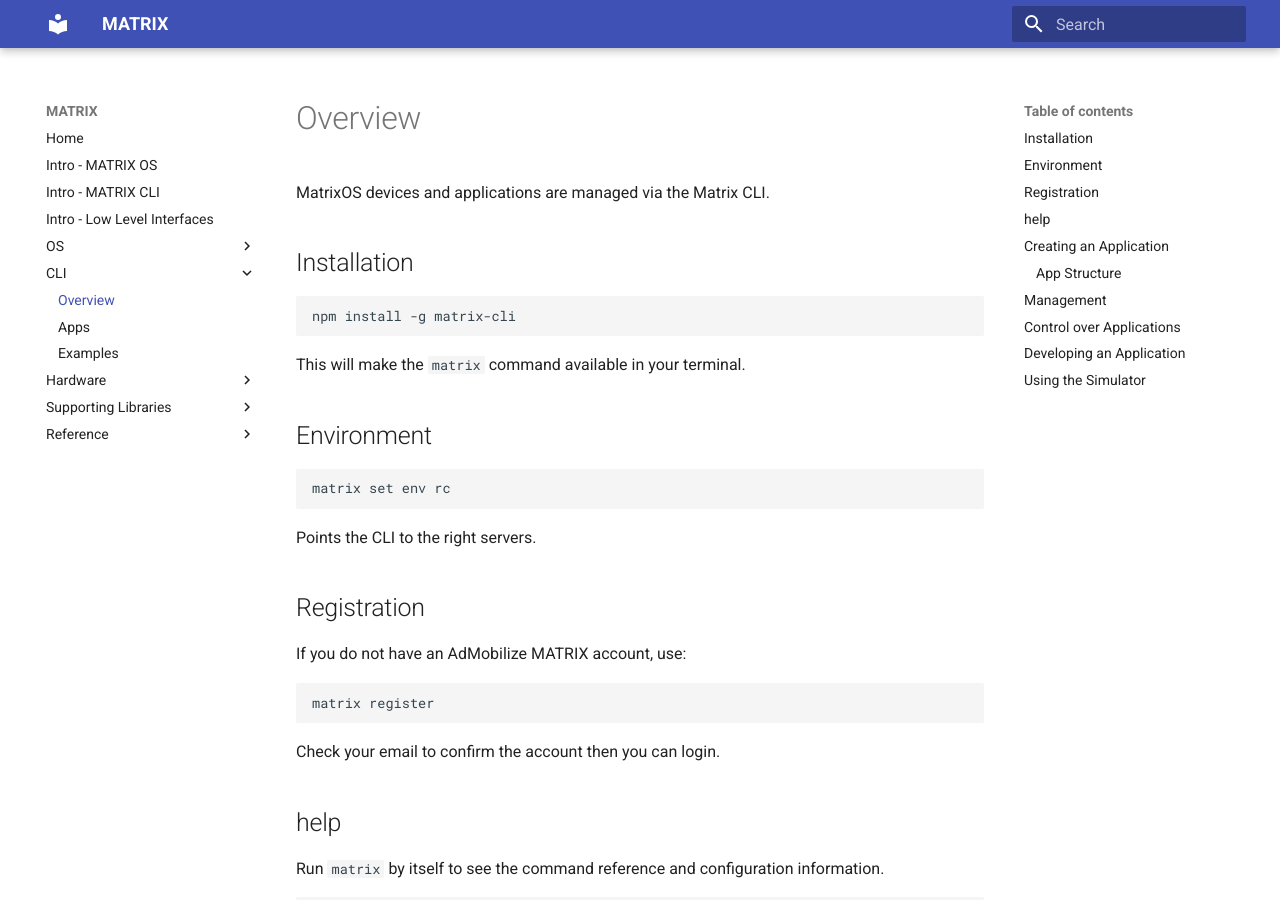
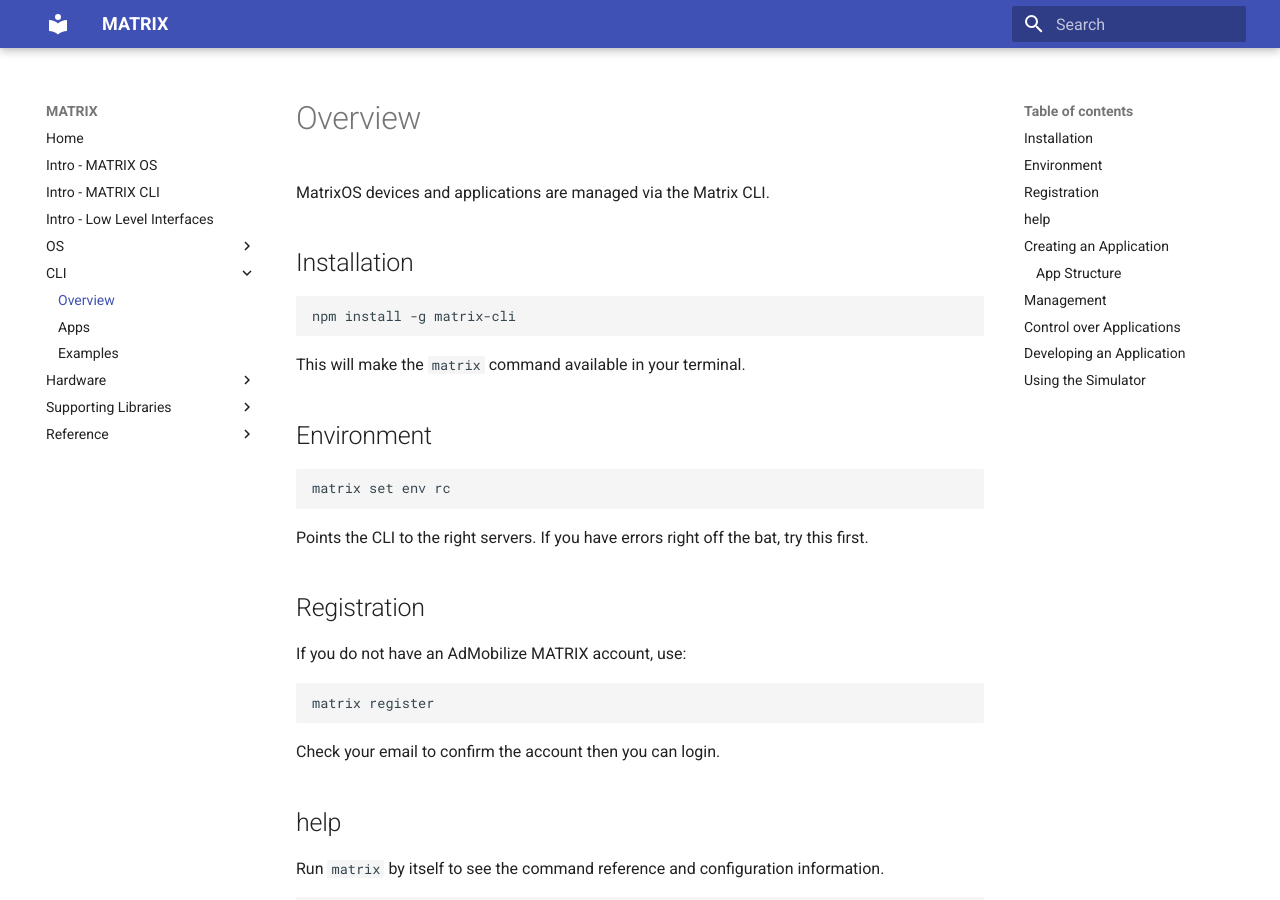
Before and after one commit to matrix-io/matrix-documentation, an MkDocs documentation site: the page built from docs/CLI/overview.md, in a window 1280 px wide and 900 px high. Built offline with MkDocs 1.6.1 and Material for MkDocs 9.7.7, drawn with Linux system fonts in a browser that asks for light colours; old or Windows-style settings are respelled for this version of MkDocs.

Commit message:
add cli troubleshooting

````diff
--- a/docs/CLI/overview.md
+++ b/docs/CLI/overview.md
@@ -14,7 +14,7 @@
 ```
 matrix set env rc
 ```
-Points the CLI to the right servers.
+Points the CLI to the right servers. If you have errors right off the bat, try this first.
 
 ## Registration
 
````
